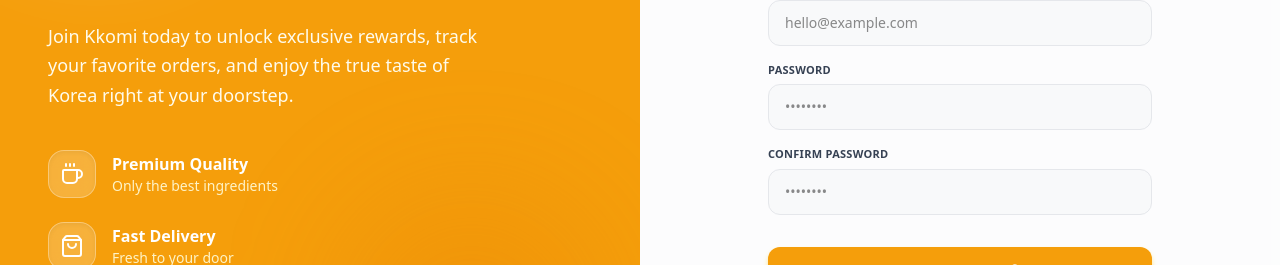
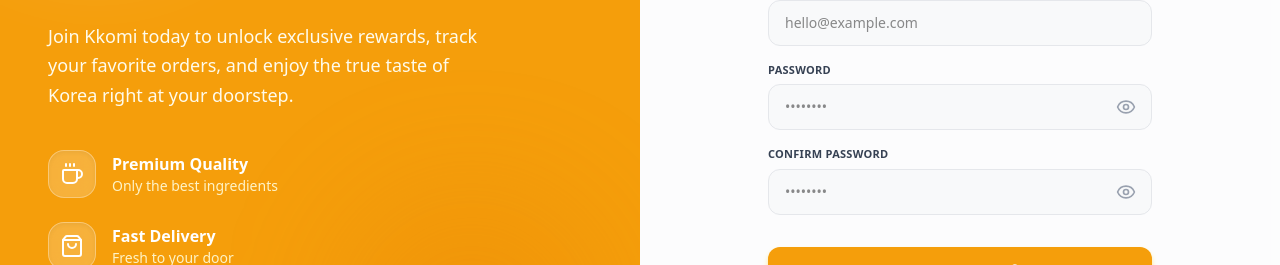
Before and after one commit to zaazxz/adhivasindo-test-frontend, a Next.js app: page /register in a window 1280 px wide. Shown: the part 310-575 px from the top of the page. Built offline with nearby package versions, Linux system fonts and the light colour scheme; no server answers.

Commit message:
feat: implement authentication pages, custom hooks, and ImageWithSkeleton component

```diff
--- a/app/(auth)/login/page.tsx
+++ b/app/(auth)/login/page.tsx
@@ -1,61 +1,20 @@
 "use client";
 
-import { useState } from "react";
 import Link from "next/link";
-import { useRouter } from "next/navigation";
-import { LogIn } from "lucide-react";
-import { authService } from "@/services/auth.service";
-import Cookies from "js-cookie";
-import { useAuthStore } from "@/store/useAuthStore";
-import { toast } from "@/store/useToastStore";
+import { LogIn, Eye, EyeOff } from "lucide-react";
+import { useLogin } from "@/hooks/useLogin";
 
 export default function LoginPage() {
-  const router = useRouter();
-  const setUser = useAuthStore((state) => state.setUser);
-  const [isLoading, setIsLoading] = useState(false);
-  const [email, setEmail] = useState("");
-  const [password, setPassword] = useState("");
-
-  const handleSubmit = async (e: React.FormEvent) => {
-    e.preventDefault();
-    setIsLoading(true);
-    try {
-      const res = await authService.login({ email, password });
-      if (res.access_token) {
-        Cookies.set("access_token", res.access_token);
-
-        // Fetch user data untuk mendapatkan role
-        try {
-          const userData = await authService.me();
-          // Antisipasi jika object user ada di dalam data.user atau langsung di data
-          const user = userData.user || userData;
-
-          setUser(user);
-
-          if (user?.role) {
-             Cookies.set("user_role", user.role);
-          }
-
-          if (user?.role === "customer") {
-             toast.success("Welcome back to Kkomi!");
-             router.push("/");
-          } else {
-             toast.success("Welcome back, Admin!");
-             router.push("/dashboard");
-          }
-        } catch (meError) {
-           console.error("Failed to fetch user data:", meError);
-           toast.success("Login successful!");
-           router.push("/dashboard");
-        }
-      }
-    } catch (error: any) {
-      console.error(error);
-      toast.error(error.response?.data?.message || "Login failed. Please check your credentials.");
-    } finally {
-      setIsLoading(false);
-    }
-  };
+  const {
+    email,
+    setEmail,
+    password,
+    setPassword,
+    showPassword,
+    setShowPassword,
+    isLoading,
+    handleSubmit
+  } = useLogin();
 
   return (
     <div className="w-full max-w-sm mx-auto animate-[fadeIn_0.3s_ease-out]">
@@ -78,23 +37,29 @@
         </div>
 
         <div>
-          <div className="flex justify-between items-center mb-2">
-            <label className="block text-[11px] font-bold text-gray-700 uppercase tracking-wide">Password</label>
-            <a href="#" className="text-[11px] font-bold text-[#f59e0b] hover:text-amber-600 transition-colors">Forgot password?</a>
+          <label className="block text-[11px] font-bold text-gray-700 uppercase tracking-wide mb-2">Password</label>
+          <div className="relative">
+            <input
+              type={showPassword ? "text" : "password"}
+              placeholder="••••••••"
+              value={password}
+              onChange={(e) => setPassword(e.target.value)}
+              required
+              className="w-full bg-[#f8f9fa] border border-gray-200 rounded-xl px-4 py-3.5 text-sm font-medium outline-none focus:border-[#f59e0b] focus:ring-4 focus:ring-amber-50 focus:bg-white transition-all pr-12"
+            />
+            <button
+              type="button"
+              onClick={() => setShowPassword(!showPassword)}
+              className="absolute right-4 top-1/2 -translate-y-1/2 text-gray-400 hover:text-gray-600 focus:outline-none"
+            >
+              {showPassword ? <EyeOff className="w-5 h-5" /> : <Eye className="w-5 h-5" />}
+            </button>
           </div>
-          <input
-            type="password"
-            placeholder="••••••••"
-            value={password}
-            onChange={(e) => setPassword(e.target.value)}
-            required
-            className="w-full bg-[#f8f9fa] border border-gray-200 rounded-xl px-4 py-3.5 text-sm font-medium outline-none focus:border-[#f59e0b] focus:ring-4 focus:ring-amber-50 focus:bg-white transition-all"
-          />
         </div>
 
         <div className="flex items-center gap-2">
           <input type="checkbox" id="remember" className="rounded border-gray-300 text-[#f59e0b] focus:ring-[#f59e0b] cursor-pointer" />
-          <label htmlFor="remember" className="text-xs font-medium text-gray-600 cursor-pointer select-none">Remember me for 30 days</label>
+          <label htmlFor="remember" className="text-xs font-medium text-gray-600 cursor-pointer select-none">Remember me for 3 days</label>
         </div>
 
         <button
--- a/app/(auth)/register/page.tsx
+++ b/app/(auth)/register/page.tsx
@@ -1,44 +1,26 @@
 "use client";
 
-import { useState } from "react";
 import Link from "next/link";
-import { useRouter } from "next/navigation";
-import { UserPlus } from "lucide-react";
-import { authService } from "@/services/auth.service";
-import { toast } from "@/store/useToastStore";
+import { UserPlus, Eye, EyeOff } from "lucide-react";
+import { useRegister } from "@/hooks/useRegister";
 
 export default function RegisterPage() {
-  const router = useRouter();
-  const [isLoading, setIsLoading] = useState(false);
-  const [name, setName] = useState("");
-  const [email, setEmail] = useState("");
-  const [password, setPassword] = useState("");
-  const [passwordConfirmation, setPasswordConfirmation] = useState("");
-
-  const handleSubmit = async (e: React.FormEvent) => {
-    e.preventDefault();
-    if (password !== passwordConfirmation) {
-      toast.error("Passwords do not match!");
-      return;
-    }
-
-    setIsLoading(true);
-    try {
-      await authService.register({
+  const {
     name,
+    setName,
     email,
+    setEmail,
     password,
-        password_confirmation: passwordConfirmation
-      });
-      toast.success("Account created successfully! Please login.");
-      router.push("/login");
-    } catch (error: any) {
-      console.error(error);
-      toast.error(error.response?.data?.message || "Registration failed. Please try again.");
-    } finally {
-      setIsLoading(false);
-    }
-  };
+    setPassword,
+    passwordConfirmation,
+    setPasswordConfirmation,
+    showPassword,
+    setShowPassword,
+    showConfirmPassword,
+    setShowConfirmPassword,
+    isLoading,
+    handleSubmit
+  } = useRegister();
 
   return (
     <div className="w-full max-w-sm mx-auto animate-[fadeIn_0.3s_ease-out]">
@@ -74,26 +56,44 @@
 
         <div>
           <label className="block text-[11px] font-bold text-gray-700 uppercase tracking-wide mb-1.5">Password</label>
+          <div className="relative">
             <input
-            type="password"
+              type={showPassword ? "text" : "password"}
               placeholder="••••••••"
               value={password}
               onChange={(e) => setPassword(e.target.value)}
               required
-            className="w-full bg-[#f8f9fa] border border-gray-200 rounded-xl px-4 py-3 text-sm font-medium outline-none focus:border-[#f59e0b] focus:ring-4 focus:ring-amber-50 focus:bg-white transition-all"
+              className="w-full bg-[#f8f9fa] border border-gray-200 rounded-xl px-4 py-3 text-sm font-medium outline-none focus:border-[#f59e0b] focus:ring-4 focus:ring-amber-50 focus:bg-white transition-all pr-12"
             />
+            <button
+              type="button"
+              onClick={() => setShowPassword(!showPassword)}
+              className="absolute right-4 top-1/2 -translate-y-1/2 text-gray-400 hover:text-gray-600 focus:outline-none"
+            >
+              {showPassword ? <EyeOff className="w-5 h-5" /> : <Eye className="w-5 h-5" />}
+            </button>
+          </div>
         </div>
 
         <div>
           <label className="block text-[11px] font-bold text-gray-700 uppercase tracking-wide mb-1.5">Confirm Password</label>
+          <div className="relative">
             <input
-            type="password"
+              type={showConfirmPassword ? "text" : "password"}
               placeholder="••••••••"
               value={passwordConfirmation}
               onChange={(e) => setPasswordConfirmation(e.target.value)}
               required
-            className="w-full bg-[#f8f9fa] border border-gray-200 rounded-xl px-4 py-3 text-sm font-medium outline-none focus:border-[#f59e0b] focus:ring-4 focus:ring-amber-50 focus:bg-white transition-all"
+              className="w-full bg-[#f8f9fa] border border-gray-200 rounded-xl px-4 py-3 text-sm font-medium outline-none focus:border-[#f59e0b] focus:ring-4 focus:ring-amber-50 focus:bg-white transition-all pr-12"
             />
+            <button
+              type="button"
+              onClick={() => setShowConfirmPassword(!showConfirmPassword)}
+              className="absolute right-4 top-1/2 -translate-y-1/2 text-gray-400 hover:text-gray-600 focus:outline-none"
+            >
+              {showConfirmPassword ? <EyeOff className="w-5 h-5" /> : <Eye className="w-5 h-5" />}
+            </button>
+          </div>
         </div>
 
         <button
--- /dev/null
+++ b/hooks/useLogin.ts
@@ -0,0 +1,66 @@
+import { useState } from "react";
+import { useRouter } from "next/navigation";
+import { authService } from "@/services/auth.service";
+import Cookies from "js-cookie";
+import { useAuthStore } from "@/store/useAuthStore";
+import { toast } from "@/store/useToastStore";
+
+export const useLogin = () => {
+  const router = useRouter();
+  const setUser = useAuthStore((state) => state.setUser);
+
+  const [isLoading, setIsLoading] = useState(false);
+  const [email, setEmail] = useState("");
+  const [password, setPassword] = useState("");
+  const [showPassword, setShowPassword] = useState(false);
+
+  const handleSubmit = async (e: React.FormEvent) => {
+    e.preventDefault();
+    setIsLoading(true);
+    try {
+      const res = await authService.login({ email, password });
+      if (res.access_token) {
+        Cookies.set("access_token", res.access_token);
+
+        try {
+          const userData = await authService.me();
+          const user = userData.user || userData;
+
+          setUser(user);
+
+          if (user?.role) {
+             Cookies.set("user_role", user.role);
+          }
+
+          if (user?.role === "customer") {
+             toast.success("Welcome back to Kkomi!");
+             router.push("/");
+          } else {
+             toast.success("Welcome back, Admin!");
+             router.push("/dashboard");
+          }
+        } catch (meError) {
+           console.error("Failed to fetch user data:", meError);
+           toast.success("Login successful!");
+           router.push("/dashboard");
+        }
+      }
+    } catch (error: any) {
+      console.error(error);
+      toast.error(error.response?.data?.message || "Login failed. Please check your credentials.");
+    } finally {
+      setIsLoading(false);
+    }
+  };
+
+  return {
+    email,
+    setEmail,
+    password,
+    setPassword,
+    showPassword,
+    setShowPassword,
+    isLoading,
+    handleSubmit
+  };
+};
--- /dev/null
+++ b/hooks/useRegister.ts
@@ -0,0 +1,57 @@
+import { useState } from "react";
+import { useRouter } from "next/navigation";
+import { authService } from "@/services/auth.service";
+import { toast } from "@/store/useToastStore";
+
+export const useRegister = () => {
+  const router = useRouter();
+  const [isLoading, setIsLoading] = useState(false);
+  const [name, setName] = useState("");
+  const [email, setEmail] = useState("");
+  const [password, setPassword] = useState("");
+  const [passwordConfirmation, setPasswordConfirmation] = useState("");
+  const [showPassword, setShowPassword] = useState(false);
+  const [showConfirmPassword, setShowConfirmPassword] = useState(false);
+
+  const handleSubmit = async (e: React.FormEvent) => {
+    e.preventDefault();
+    if (password !== passwordConfirmation) {
+      toast.error("Passwords do not match!");
+      return;
+    }
+
+    setIsLoading(true);
+    try {
+      await authService.register({
+        name,
+        email,
+        password,
+        password_confirmation: passwordConfirmation
+      });
+      toast.success("Account created successfully! Please login.");
+      router.push("/login");
+    } catch (error: any) {
+      console.error(error);
+      toast.error(error.response?.data?.message || "Registration failed. Please try again.");
+    } finally {
+      setIsLoading(false);
+    }
+  };
+
+  return {
+    name,
+    setName,
+    email,
+    setEmail,
+    password,
+    setPassword,
+    passwordConfirmation,
+    setPasswordConfirmation,
+    showPassword,
+    setShowPassword,
+    showConfirmPassword,
+    setShowConfirmPassword,
+    isLoading,
+    handleSubmit
+  };
+};
```
Also changed, not shown: components/modules/landing/ProductGrid.tsx (+15 -16 lines), components/ui/ImageWithSkeleton.tsx (added, +21 -0 lines). Lines whose indentation alone changed are shown as unchanged.
